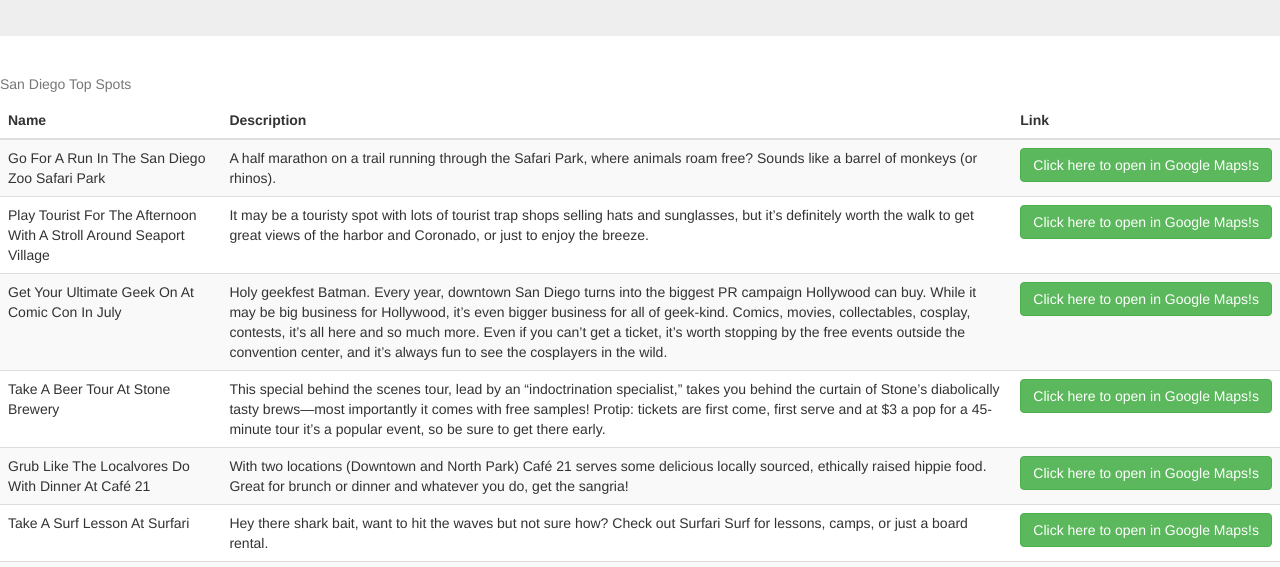
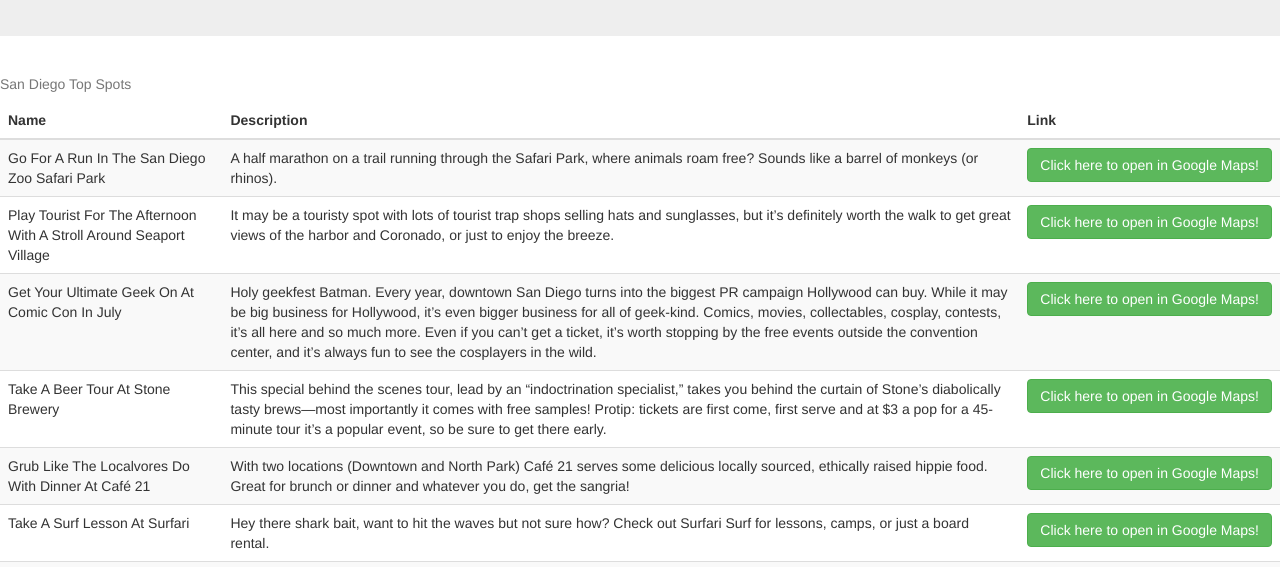
Before and after one commit to DreuStepanik/05-SanDiegoTopspots, a plain HTML site: page index.html in a window 1280 px wide. Shown: the part 212-779 px from the top of the page. Drawn offline with nearby package versions, Linux system fonts and the light colour scheme.

Commit message:
Corrected a minor spelling issue

```diff
--- a/index.html
+++ b/index.html
@@ -28,7 +28,7 @@
 			<tr ng-repeat="x in posts">
 				<td>{{x.name}}</td>
 				<td>{{x.description}}</td>
-				<td><a href="https://www.google.com/maps?q= + {{x.location[0]}} , {{x.location[1]}} + "><button type="button" class="btn btn-success">Click here to open in Google Maps!s</button></a></td>
+				<td><a href="https://www.google.com/maps?q= + {{x.location[0]}} , {{x.location[1]}} + "><button type="button" class="btn btn-success">Click here to open in Google Maps!</button></a></td>
 			</tr>
 
 
```
